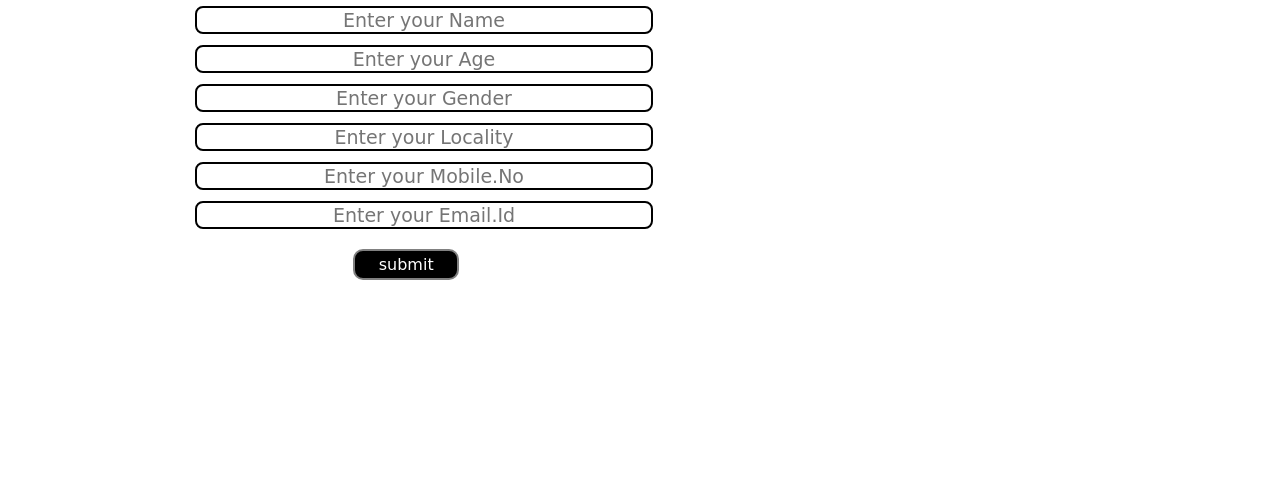
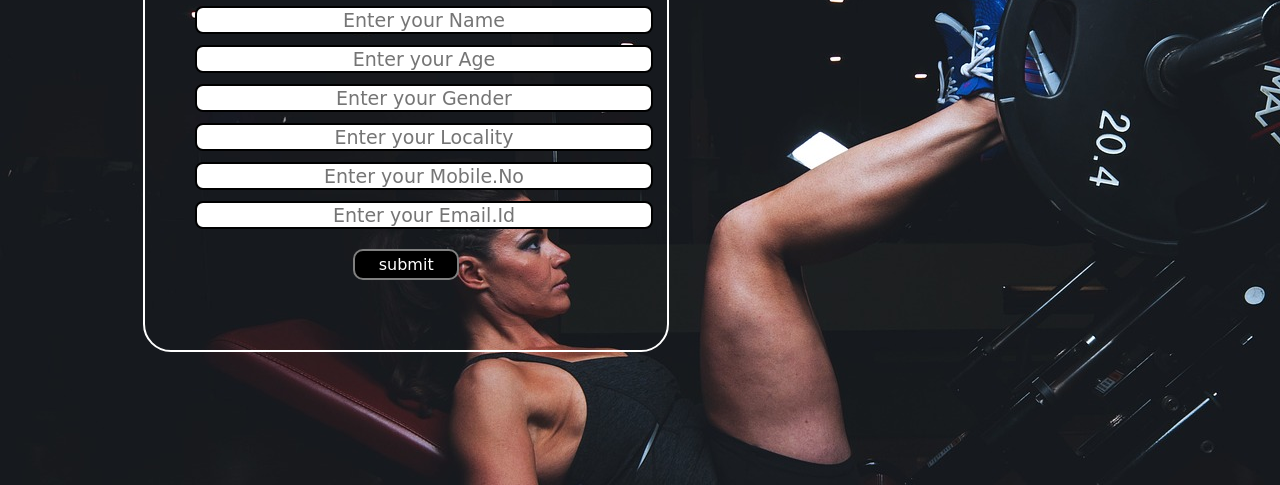
Before and after one commit to kishansakariya18/Gym_landing_page, a plain HTML site: page index.html in a window 1280 px wide. Shown: the part 315-800 px from the top of the page. Drawn offline with Linux system fonts and the light colour scheme; files whose address does not match are found by name; a web font is replaced by a local one.

Commit message:
Update index.html

```diff
--- a/index.html
+++ b/index.html
@@ -14,7 +14,7 @@
         body {
             margin: 0px;
             padding: 0px;
-            background: url('img/gym.jpg');
+            background: url('gym.jpg');
             color: white;
             font-family: 'Baloo Bhaina 2', cursive;
         }
```
